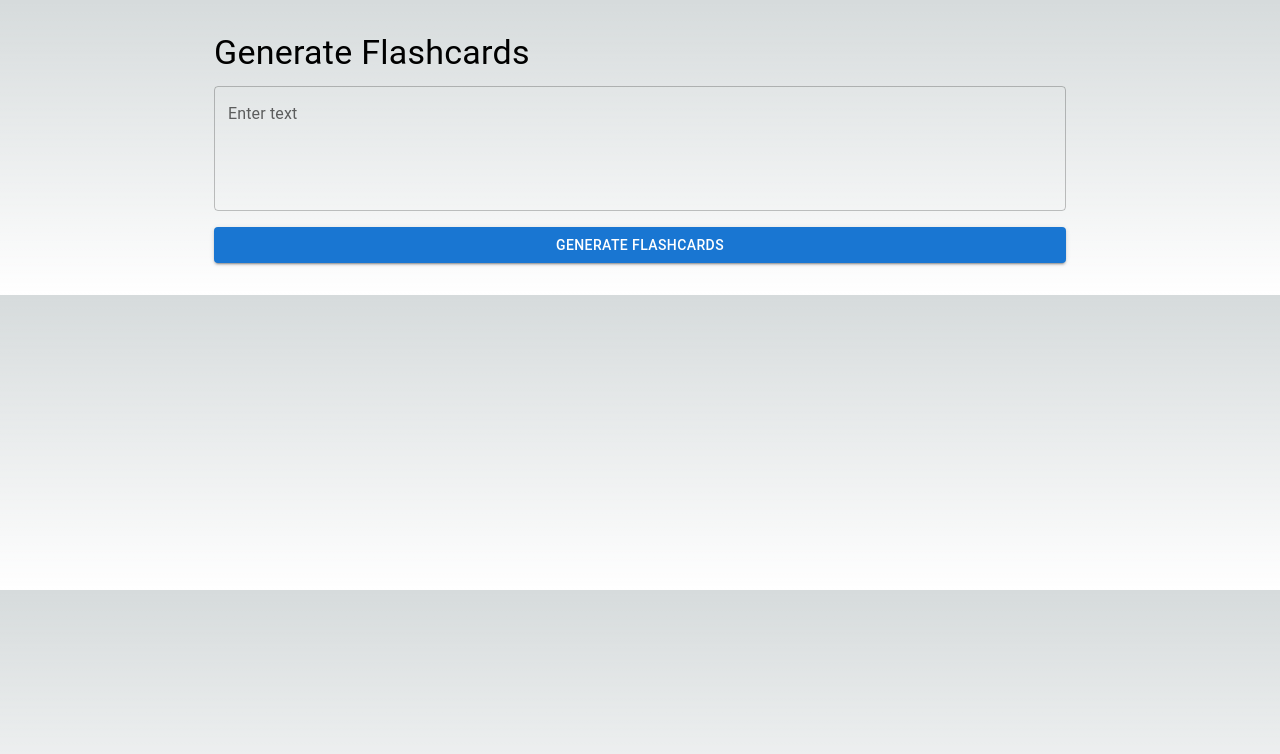
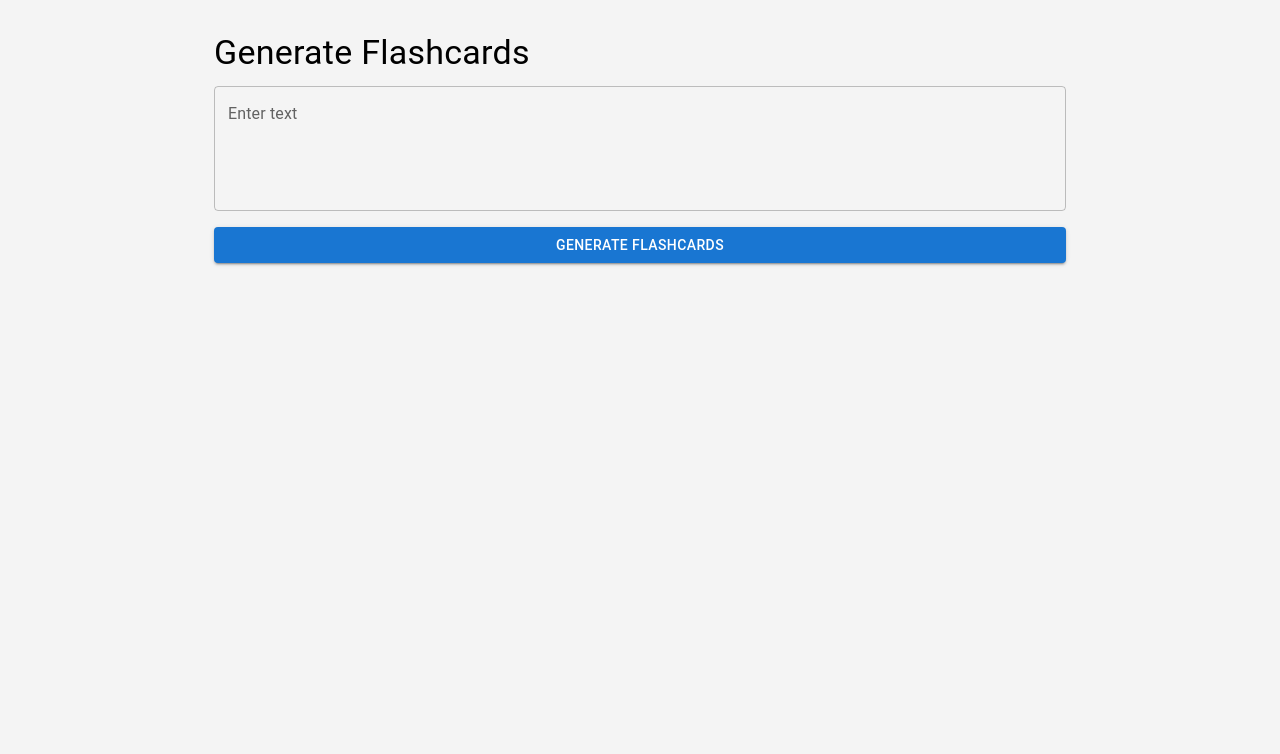
Before and after one commit to echou024/Reviso, a Next.js app in the folder flashcard-saas/: page /generate in a window 1280 px wide. Shown: the top 754 px of the page. Built offline with nearby package versions, Linux system fonts and the light colour scheme.

Commit message:
web page is up

```diff
--- a/flashcard-saas/app/layout.js
+++ b/flashcard-saas/app/layout.js
@@ -1,17 +1,14 @@
-import { Inter } from "next/font/google";
-import "./globals.css";
+"use client"; // Add this to indicate a client component
 
-const inter = Inter({ subsets: ["latin"] });
-
-export const metadata = {
-  title: "Create Next App",
-  description: "Generated by create next app",
-};
+import { ClerkProvider } from '@clerk/nextjs';
+import '../styles/globals.css'; // Ensure the path is correct
 
 export default function RootLayout({ children }) {
   return (
-    <html lang="en">
-      <body className={inter.className}>{children}</body>
-    </html>
+    <ClerkProvider publishableKey={""}>
+      <html lang="en">
+        <body>{children}</body>
+      </html>
+    </ClerkProvider>
   );
 }
--- a/flashcard-saas/package.json
+++ b/flashcard-saas/package.json
@@ -13,6 +13,7 @@
     "@emotion/react": "^11.13.0",
     "@emotion/styled": "^11.13.0",
     "@mui/material": "^5.16.7",
+    "@stripe/stripe-js": "^4.3.0",
     "firebase": "^10.13.0",
     "next": "14.2.5",
     "openai": "^4.56.0",
--- /dev/null
+++ b/flashcard-saas/styles/globals.css
@@ -0,0 +1,8 @@
+/* styles/globals.css */
+
+body {
+    margin: 0;
+    padding: 0;
+    font-family: -apple-system, BlinkMacSystemFont, 'Segoe UI', Roboto, 'Helvetica Neue', Arial, sans-serif;
+    background-color: #f4f4f4;
+  }
```
Also changed, not shown: flashcard-saas/app/page.js (+17 -4 lines), 1 other file (tests, documents, lock files or other folders).
